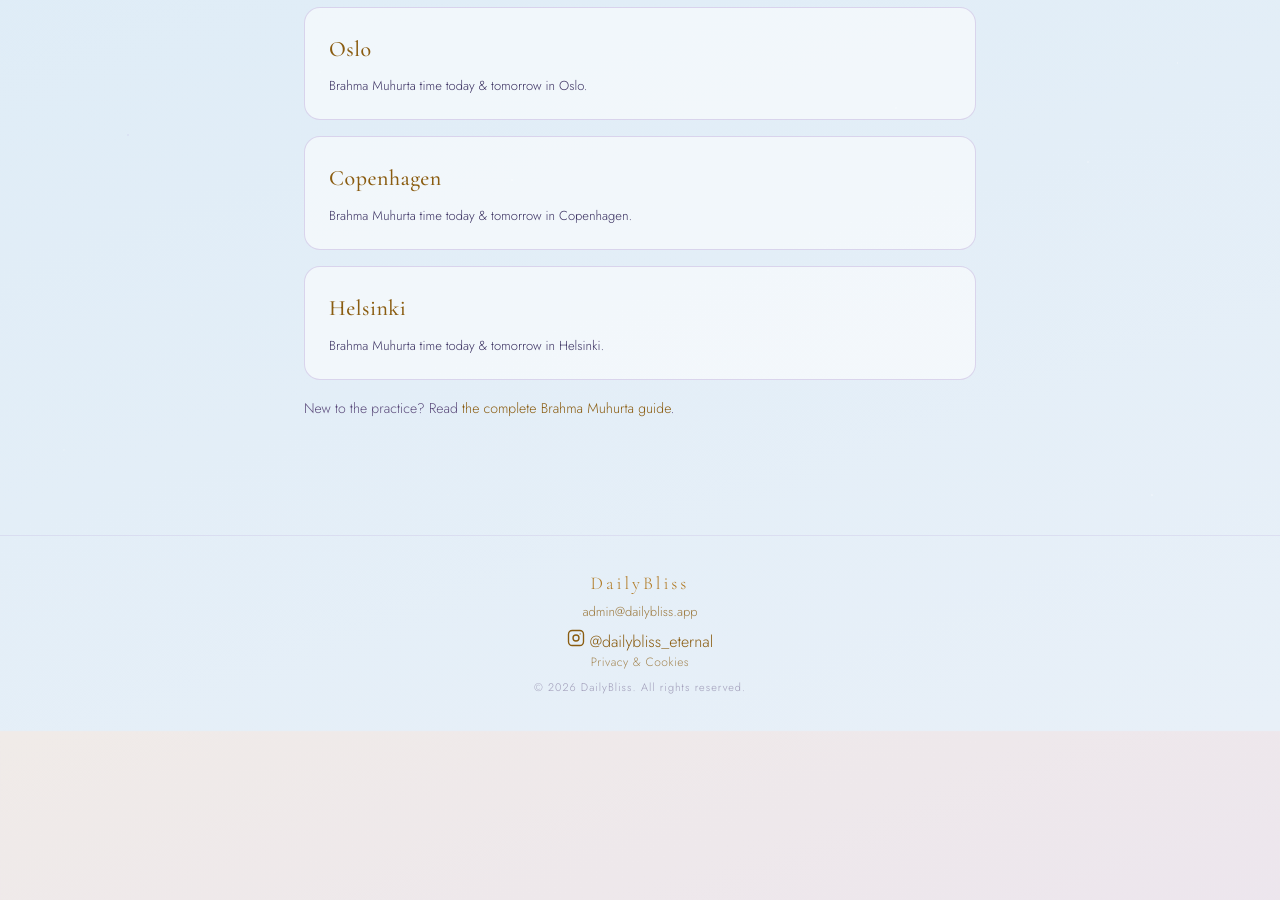
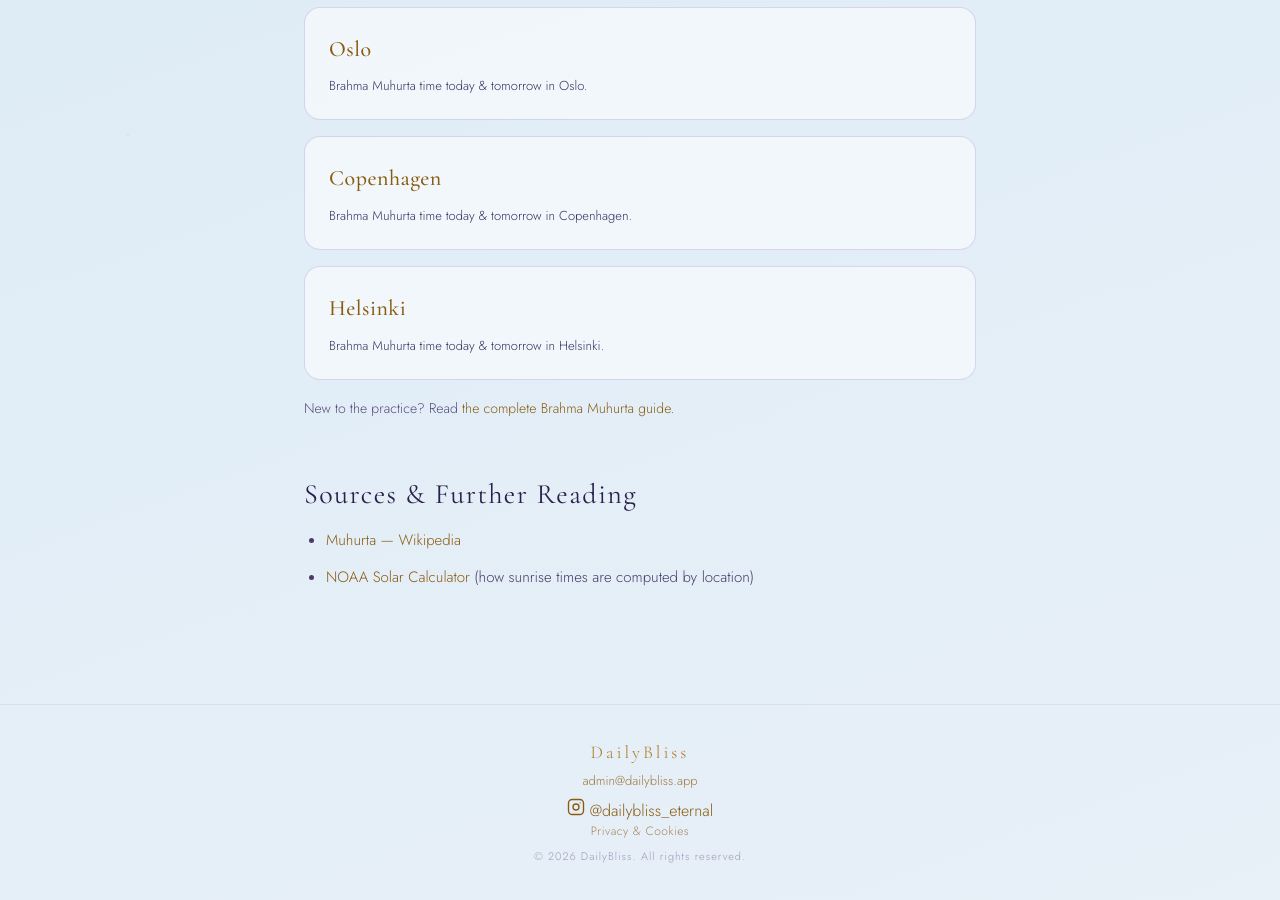
Before and after one commit to dailybliss/dailybliss.github.io, a Jekyll site: the page built from blog/brahma-muhurta-time-by-city.html, in a window 1280 px wide and 900 px high, scrolled down 4796 px. Built offline with Jekyll 4.4.1, drawn with Linux system fonts in a browser that asks for light colours; before the commit the page ends 5527 px from its top, so only the background shows below that.

Commit message:
Update brahma-muhurta-time-by-city.html

```diff
--- a/blog/brahma-muhurta-time-by-city.html
+++ b/blog/brahma-muhurta-time-by-city.html
@@ -71,4 +71,12 @@ last_modified_at: 2026-07-04
   <p style="font-size:14px;color:var(--subtle);">
     New to the practice? Read <a href="{{ '/blog/brahma-muhurta-complete-guide/' | relative_url }}">the complete Brahma Muhurta guide</a>.
   </p>
+
+  <div style="margin-top:32px;">
+  <h2>Sources &amp; Further Reading</h2>
+  <ul>
+    <li><a href="https://en.wikipedia.org/wiki/Muhurta" target="_blank" rel="noopener">Muhurta — Wikipedia</a></li>
+    <li><a href="https://gml.noaa.gov/grad/solcalc/" target="_blank" rel="noopener">NOAA Solar Calculator</a> (how sunrise times are computed by location)</li>
+  </ul>
+</div>
 </article>
```
